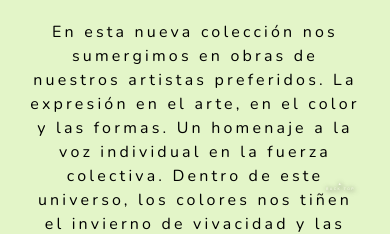
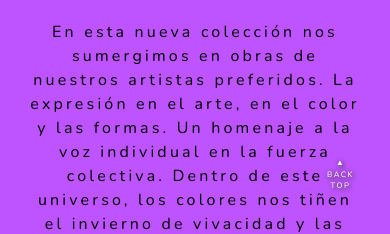
Before and after one commit to DemianKoro/1erRepoProyecto, a plain HTML site: page html/newIn.html in a window 390 px wide. Shown: the part 612-846 px from the top of the page. Drawn offline with nearby package versions, Linux system fonts and the light colour scheme; a web font is replaced by a local one.

Commit message:
cambio en color de fondo alternativo y correción tamaño backtop

```diff
--- a/scss/_colors.scss
+++ b/scss/_colors.scss
@@ -5,4 +5,4 @@ $colorNeon: #ff96ad;
 $colorShadow1: #B28969;
 $colorShadow2: #E0CDBE;
 $colorBG404: #E3C084;
-$colorFondoVerde: #e3f5c8;
+$colorFondoVerde: #BE54FF;
--- a/scss/style.scss
+++ b/scss/style.scss
@@ -1530,7 +1530,7 @@ form {
     }
 
     .backTop {
-        font-size: .9vw;
+        font-size: 2vw;
         width: 10%;
     }
 
```
Also changed, not shown: css/style.css.
